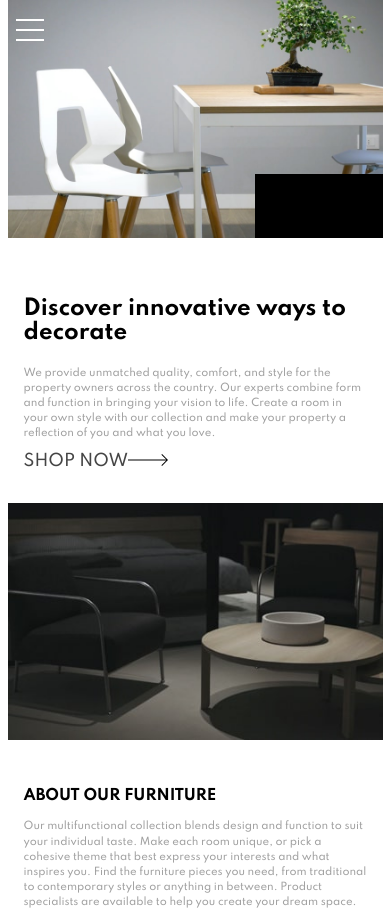
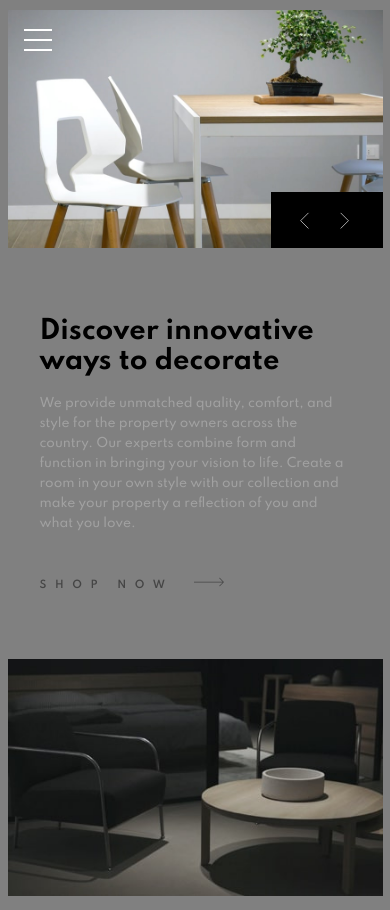
Before and after one commit to fughesi/room-homepage, a React (Create React App) app: page / in a window 390 px wide. Shown: the top 910 px of the page. Built offline with nearby package versions, Linux system fonts and the light colour scheme.

Commit message:
finishing mobile nav

```diff
--- a/src/App.css
+++ b/src/App.css
@@ -21,7 +21,11 @@
   --bold: 700;
 
   /* line height */
-  --LH: 1.5em
+  --LH: 1.63em;
+  --LHH3: 1.15em;
+
+  /* letter spacing */
+  --LSText: 0.85em;
 }
 
 *,
@@ -33,16 +37,23 @@
 body {
   margin: 0;
   font-family: "Spartan", sans-serif;
+
+
+
+
+  background-color: gray;
 }
 
 #appWrap {
   display: grid;
   position: relative;
-  grid-template: auto auto / calc(50vw - 187.5px) 375px auto;
+  grid-template: 10px auto auto 10px / calc(50vw - 187.5px) 375px auto;
 
   grid-template-areas:
+    ". . ."
     ". a ."
-    ". b .";
+    ". b ."
+    ". . .";
 }
 
 @media (min-width: 375px) {
--- a/src/App.js
+++ b/src/App.js
@@ -1,3 +1,4 @@
+import React from 'react';
 import BottomRow from "./components/BottomRow/BottomRow";
 import TopRow from "./components/TopRow/TopRow";
 import "./App.css";
--- a/src/components/BottomRow/BottomRow.css
+++ b/src/components/BottomRow/BottomRow.css
@@ -8,18 +8,21 @@
   width: 375px;
 }
 #bottomText {
-  padding: 2em 1em;
+  padding: 2em 2em;
 }
 
 #bottomText h3 {
+  margin: 2.25em 0 0 0;
   font-weight: var(--bold);
-  font-size: var(--sub2);
+  font-size: var(--sub3);
+  letter-spacing: 0.41em;
   color: var(--black);
 }
 
 #bottomText p {
+  margin: 1.15em 0 2em 0;
   line-height: var(--LH);
   font-weight: var(--thin);
-  font-size: var(--sub4);
+  font-size: var(--sub3);
   color: var(--darkGray);
 }
--- a/src/components/Navbar/Navbar.css
+++ b/src/components/Navbar/Navbar.css
@@ -1,7 +1,7 @@
 @import "../../App.css";
 
 #navContainer {
-  position: fixed;
+  position: relative;
   top: 0px;
   left: 0px;
   z-index: 2;
@@ -59,26 +59,26 @@
   top: 10px;
 }
 #navBar {
-  position: fixed;
+  position: absolute;
   top: 0%;
   left: 0%;
-  width: 100vw;
-  height: 60px;
+  width: 100%;
+  height: 110px;
 
   display: flex;
   align-items: center;
   justify-content: flex-end;
 
-  margin: 0%;
+  margin: 0;
   background-color: var(--white);
 
   visibility: hidden;
 }
 #navBar li {
-  margin: 0 0.5rem 0 1rem;
+  padding: 0 1.1em 0 1.5em;
   list-style: none;
   font-weight: var(--reg);
-  font-size: var(--sub1);
+  font-size: var(--sub3);
 }
 
 /* states */
--- a/src/components/TopRow/TopRow.css
+++ b/src/components/TopRow/TopRow.css
@@ -19,16 +19,21 @@
   position: absolute;
   bottom: 5px;
   right: 0;
+
   display: flex;
-  fill: #fff;
+  flex-wrap: wrap;
+  align-items: center;
+  justify-content: space-around;
+
+  padding: 1rem;
+  width: 112px;
+  height: 56px;
+  background-color: #000;
 }
 
 #leftArrow,
 #rightArrow {
-  padding: 2rem;
-  margin: 0;
-
-  background-color: #000;
+  transform: scale(0.65) translateY(7.5px);
 }
 #topContainer h3 {
   font-size: var(--sub2);
@@ -41,21 +46,34 @@
   font-size: var(--sub4);
 }
 #descriptiveText {
-  padding: 2rem 1rem;
+  padding: 2rem 2rem;
 }
 
 #descriptiveText h3 {
+  margin: 1.25em 0 0 0;
+  line-height: var(--LHH3);
   font-weight: var(--bold);
-  font-size: var(--0);
+  font-size: var(--1);
   color: var(--black);
 }
 #descriptiveText p {
+  margin: 1.45em 0 0 0;
   line-height: var(--LH);
   font-weight: var(--thin);
-  font-size: var(--sub4);
+  font-size: var(--sub3);
   color: var(--darkGray);
 }
 #descriptiveText a {
+  display: inline-block;
+  margin: 4.45em 0 3.5em 0;
+
   text-decoration: none;
+  font-size: var(--sub4);
+  letter-spacing: var(--LSText);
+  font-weight: var(--reg);
   color: var(--veryDarkGray);
 }
+
+#descriptiveText > svg {
+  transform: scale(.75) translateX(50%);
+}
--- a/src/components/TopRow/TopRow.js
+++ b/src/components/TopRow/TopRow.js
@@ -11,37 +11,29 @@ import hero3d from "../../images/desktop-image-hero-3.jpg";
 export default function TopRow() {
   return (
     <div id="topContainer">
-      <Navbar />
       <section id="topPhotoContainer">
+        <Navbar />
         <div id="mainPhoto">
           {(
             <img srcSet={`${hero1m} 375w,${hero1d} 840w`} alt="hero image" />
           ) || <img src={hero1m} alt="hero image" />}
         </div>
         <div id="arrowButtons">
-          <svg
-            width="14"
-            height="24"
-            id="leftArrow"
-            xmlns="http://www.w3.org/2000/svg"
-          >
+          <svg width="14" height="24" xmlns="http://www.w3.org/2000/svg">
             <path
               d="M13 0L1 12l12 12"
               stroke="#FFF"
-              // fill="none"
+              fill="none"
+              id="leftArrow"
               fill-rule="evenodd"
-            />
+              />
           </svg>
-          <svg
-            width="14"
-            height="24"
-            id="rightArrow"
-            xmlns="http://www.w3.org/2000/svg"
-          >
+          <svg width="14" height="24" xmlns="http://www.w3.org/2000/svg">
             <path
-              d="M1 0l12 12L1 24"
+              d="M1  0l12 12L1 24"
               stroke="#FFF"
-              // fill="none"
+              fill="none"
+              id="rightArrow"
               fill-rule="evenodd"
             />
           </svg>
@@ -61,7 +53,7 @@ export default function TopRow() {
           <path
             d="M34.05 0l5.481 5.527h.008v.008L40 6l-.461.465v.063l-.062-.001L34.049 12l-.662-.668 4.765-4.805H0v-1h38.206l-4.82-4.86L34.05 0z"
             id="shopNowArrow"
-            fill="#000"
+            fill="#454545"
             fill-rule="nonzero"
           />
         </svg>
```
